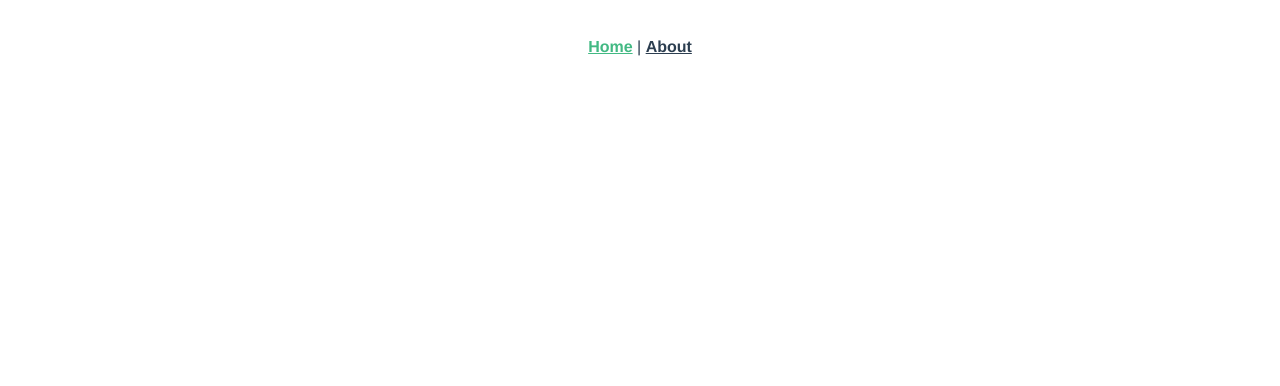
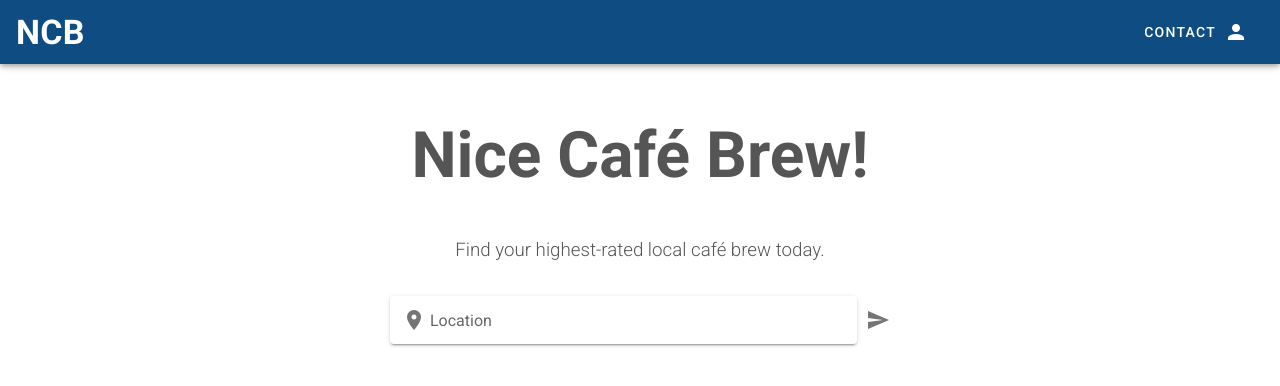
Before and after one commit to ajbates93/nice-cafe-brew, a Vue app: page / in a window 1280 px wide. Shown: the top 386 px of the page. Built offline with nearby package versions, Linux system fonts and the light colour scheme; a web font is replaced by a local one.

Commit message:
update UI

```diff
--- a/public/index.html
+++ b/public/index.html
@@ -1,5 +1,5 @@
 <!DOCTYPE html>
-<html lang="">
+<html lang="en">
   <head>
     <meta charset="utf-8">
     <meta http-equiv="X-UA-Compatible" content="IE=edge">
@@ -9,6 +9,8 @@
     <style>
       @import url('https://fonts.googleapis.com/css2?family=Orelega+One&family=Roboto&display=swap');
     </style>
+    <link rel="stylesheet" href="https://fonts.googleapis.com/css?family=Roboto:100,300,400,500,700,900">
+    <link rel="stylesheet" href="https://cdn.jsdelivr.net/npm/@mdi/font@latest/css/materialdesignicons.min.css">
   </head>
   <body>
     <noscript>
--- a/src/App.vue
+++ b/src/App.vue
@@ -1,32 +1,37 @@
 <template>
-  <div id="app">
-    <div id="nav">
-      <router-link to="/">Home</router-link> |
-      <router-link to="/about">About</router-link>
-    </div>
-    <router-view/>
-  </div>
+  <v-app>
+    <v-app-bar
+      app
+      color="#0F4C81"
+      dark
+    >
+      <div class="d-flex align-center">
+        <a href="/" class="font-weight-bold text-h4" style="color: #fff;text-decoration: none;">NCB</a>
+      </div>
+      <v-spacer></v-spacer>
+      <v-btn
+        href="https://github.com/vuetifyjs/vuetify/releases/latest"
+        target="_blank"
+        text
+      >
+        <span class="mr-2">Contact</span>
+        <v-icon>mdi-account</v-icon>
+      </v-btn>
+    </v-app-bar>
+
+    <v-main>
+      <router-view/>
+    </v-main>
+  </v-app>
 </template>
 
-<style lang="less">
-#app {
-  font-family: Avenir, Helvetica, Arial, sans-serif;
-  -webkit-font-smoothing: antialiased;
-  -moz-osx-font-smoothing: grayscale;
-  text-align: center;
-  color: #2c3e50;
-}
+<script>
 
-#nav {
-  padding: 30px;
+export default {
+  name: 'App',
 
-  a {
-    font-weight: bold;
-    color: #2c3e50;
-
-    &.router-link-exact-active {
-      color: #42b983;
-    }
-  }
-}
-</style>
+  data: () => ({
+    //
+  }),
+};
+</script>
--- a/src/main.js
+++ b/src/main.js
@@ -2,11 +2,13 @@ import Vue from 'vue'
 import App from './App.vue'
 import router from './router'
 import store from './store'
+import vuetify from './plugins/vuetify'
 
 Vue.config.productionTip = false
 
 new Vue({
   router,
   store,
+  vuetify,
   render: h => h(App)
 }).$mount('#app')
--- /dev/null
+++ b/src/plugins/vuetify.js
@@ -0,0 +1,7 @@
+import Vue from 'vue';
+import Vuetify from 'vuetify/lib/framework';
+
+Vue.use(Vuetify);
+
+export default new Vuetify({
+});
--- a/src/views/Home.vue
+++ b/src/views/Home.vue
@@ -1,12 +1,47 @@
 <template>
-  <div class="home">
-
-  </div>
+  <v-container>
+    <h1 class="text-center">Nice Café Brew!</h1>
+    <h3 class="text-center">Find your highest-rated local café brew today.</h3>
+    <v-form style="max-width: 500px;" class="mx-auto">
+      <v-text-field
+        solo
+        label="Location"
+        v-model="location"
+        prepend-inner-icon="mdi-map-marker"
+        append-outer-icon="mdi-send"
+        @click:append-outer="doSearch"
+      ></v-text-field>
+    </v-form>
+  </v-container>
 </template>
 
 <script>
+  export default {
+    name: 'Home',
+    data() {
+      return {
+        location: '',
+      }
+    },
+    methods: {
+      doSearch() {
 
-export default {
-  name: 'Home',
+      }
+    }
+  }
+</script>
+
+<style lang="less" scoped>
+
+
+h1, h2, h3, h4, h5 {
+  font-family: 'Roboto', cursive;
+  color: #555;
+  font-weight: 300;
+  margin: 2rem 0;
 }
-</script>
+h1 {
+  font-size: 4rem;
+  font-weight: bold;
+}
+</style>
--- /dev/null
+++ b/vue.config.js
@@ -0,0 +1,5 @@
+module.exports = {
+  transpileDependencies: [
+    'vuetify'
+  ]
+}
```
Also changed, not shown: package.json (+6 -1 lines), 1 other file (tests, documents, lock files or other folders).
